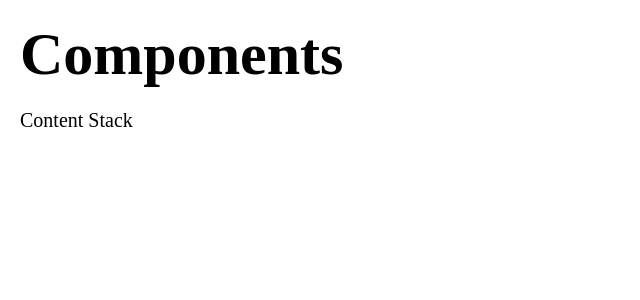
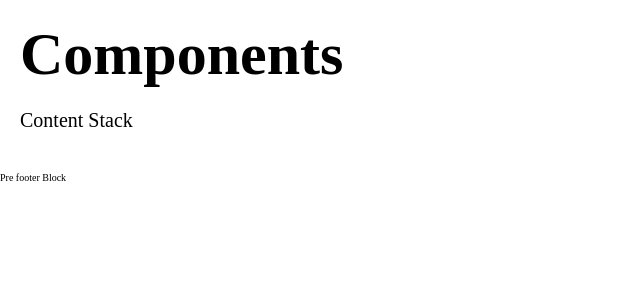
Before and after one commit to ErickRoo/pxpl, a Next.js app: page /components in a window 1280 px wide. Shown: the top 300 px of the page, without its empty margins (0-640 px from the left). Built offline with nearby package versions, Linux system fonts and the light colour scheme.

Commit message:
fix: call prefooter inside components page

```diff
--- a/components/blocks/pre_footer/pre_footer.module.scss
+++ b/components/blocks/pre_footer/pre_footer.module.scss
@@ -1,5 +1,5 @@
 @import '../../../styles/variables';
 
 .root {
-  // add your styles here
+  position: relative;
 }
--- a/pages/components.tsx
+++ b/pages/components.tsx
@@ -1,8 +1,12 @@
 import React, { FC } from 'react'
 import ComponentCatalogueBlock from '../components/blocks/component_catalogue/component_catalogue'
+import PreFooter from './components/PreFooter'
 
 const components: FC = () => (
-  <ComponentCatalogueBlock block={{}} />
+  <>
+    <ComponentCatalogueBlock block={{}} />
+    <PreFooter />
+  </>
 )
 
 export default components
--- /dev/null
+++ b/pages/components/PreFooter.tsx
@@ -0,0 +1,10 @@
+import { FC } from 'react'
+import PreFooterBlock from 'components/blocks/pre_footer/pre_footer'
+
+const PreFooter: FC = () => (
+  <div>
+    <PreFooterBlock block={{} as any} />
+  </div>
+)
+
+export default PreFooter
```
